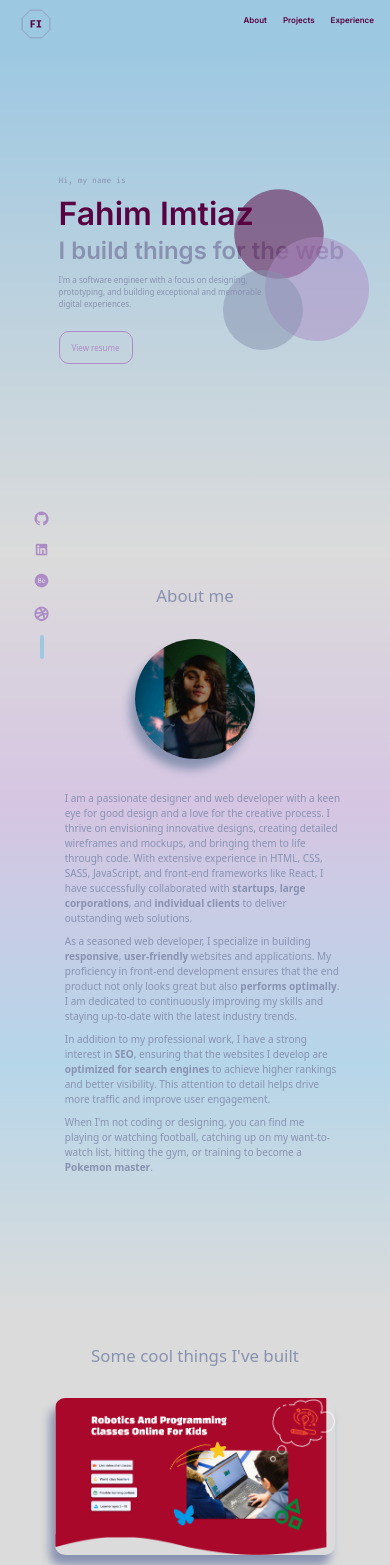
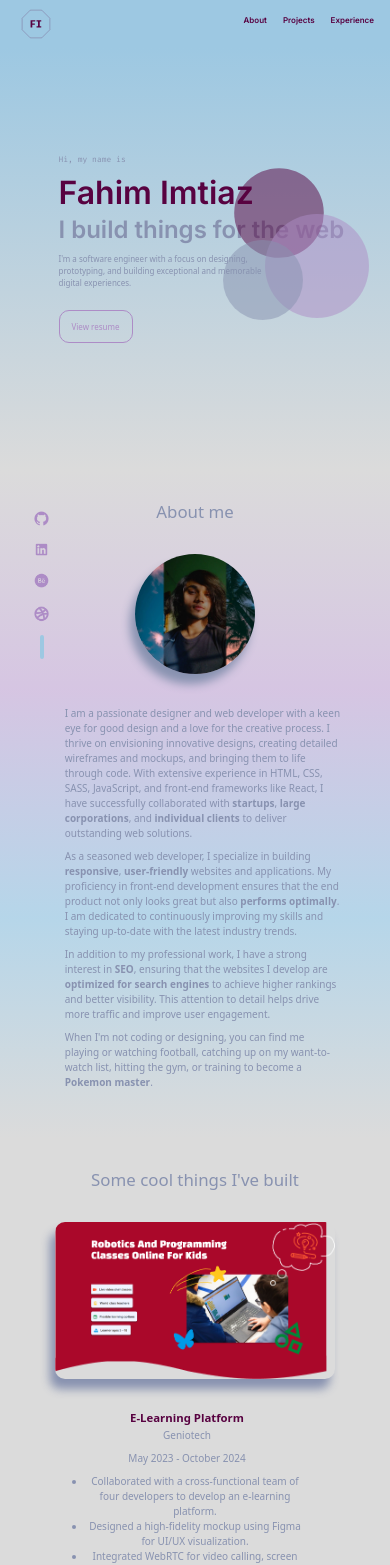
Before and after one commit to whichfahim/personal-portfolio, a React (Vite) app: page / in a window 390 px wide. Shown: the top 1565 px of the page. Built offline with nearby package versions, Linux system fonts and the light colour scheme.

Commit message:
main | fixed some responsiveness bugs. 80% complete

```diff
--- a/src/css/styles.css
+++ b/src/css/styles.css
@@ -150,6 +150,9 @@ body {
   @media (max-width: 56.25em) {
     .section-header {
       height: 60vh; } }
+  @media (max-width: 37.5em) {
+    .section-header {
+      height: 50vh; } }
 
 .heading-container {
   color: white;
@@ -305,16 +308,9 @@ body {
 
 .section-about {
   padding: 4rem 0;
-  /* padding: 4rem 0rem; */
-  height: 95vh;
+  height: fit-content;
   background: linear-gradient(to bottom, #dbdbdb 0%, rgba(173, 140, 198, 0.5) 33%, rgba(157, 200, 226, 0.75) 67%, #dbdbdb 100%);
   text-align: center; }
-  @media (max-width: 56.25em) {
-    .section-about {
-      height: 80vh; } }
-  @media (max-width: 37.5em) {
-    .section-about {
-      height: 90vh; } }
 
 .about-me-container {
   display: flex;
@@ -391,7 +387,7 @@ body {
       margin-left: 0rem; } }
 
 .project-img {
-  width: 64%;
+  width: 72%;
   border-radius: 10px;
   -webkit-border-radius: 10px;
   -moz-border-radius: 10px;
@@ -415,7 +411,7 @@ body {
       width: 72%; } }
 
 .project-description {
-  width: 40%;
+  width: 50%;
   text-align: left;
   color: #8892b0;
   font-weight: 300;
--- a/src/sass/sections/About.scss
+++ b/src/sass/sections/About.scss
@@ -1,7 +1,6 @@
 .section-about {
   padding: 4rem 0;
-  /* padding: 4rem 0rem; */
-  height: 95vh;
+  height: fit-content;
   background: linear-gradient(
     to bottom,
     #dbdbdb 0%,
@@ -10,14 +9,6 @@
     #dbdbdb 100%
   );
   text-align: center;
-
-  @include respond(tab-port) {
-    height: 80vh;
-  }
-
-  @include respond(phone) {
-    height: 90vh;
-  }
 }
 
 .about-me-container {
--- a/src/sass/sections/Header.scss
+++ b/src/sass/sections/Header.scss
@@ -5,6 +5,10 @@
 
   @include respond(tab-port) {
     height: 60vh;
+  }
+
+  @include respond(phone) {
+    height: 50vh;
   }
 }
 
```
Also changed, not shown: src/sass/sections/Projects.scss (+6 -2 lines).
